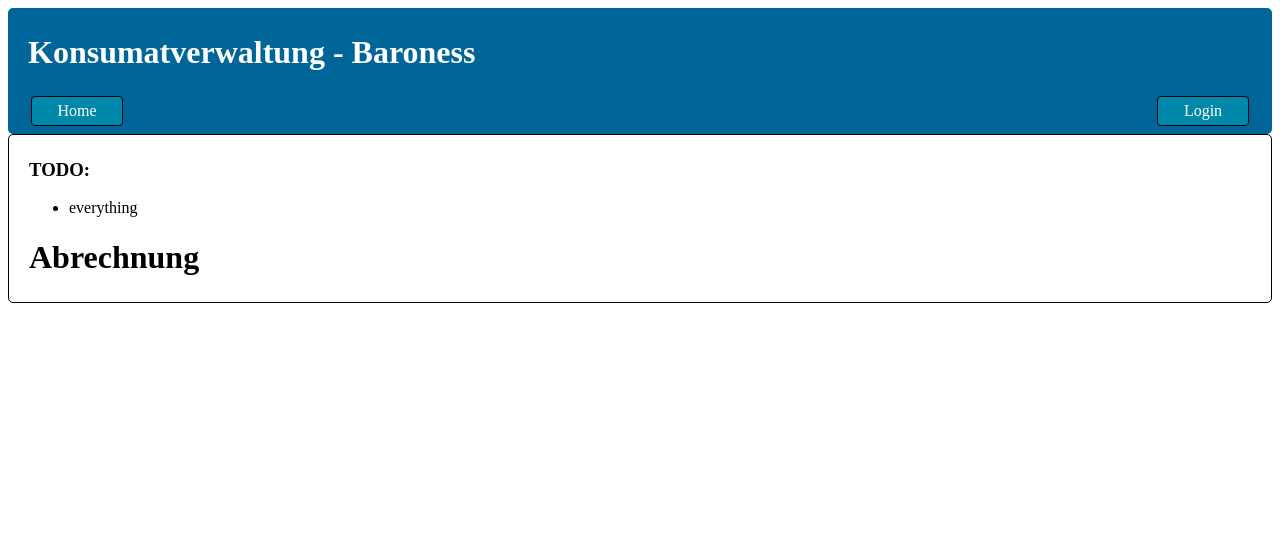
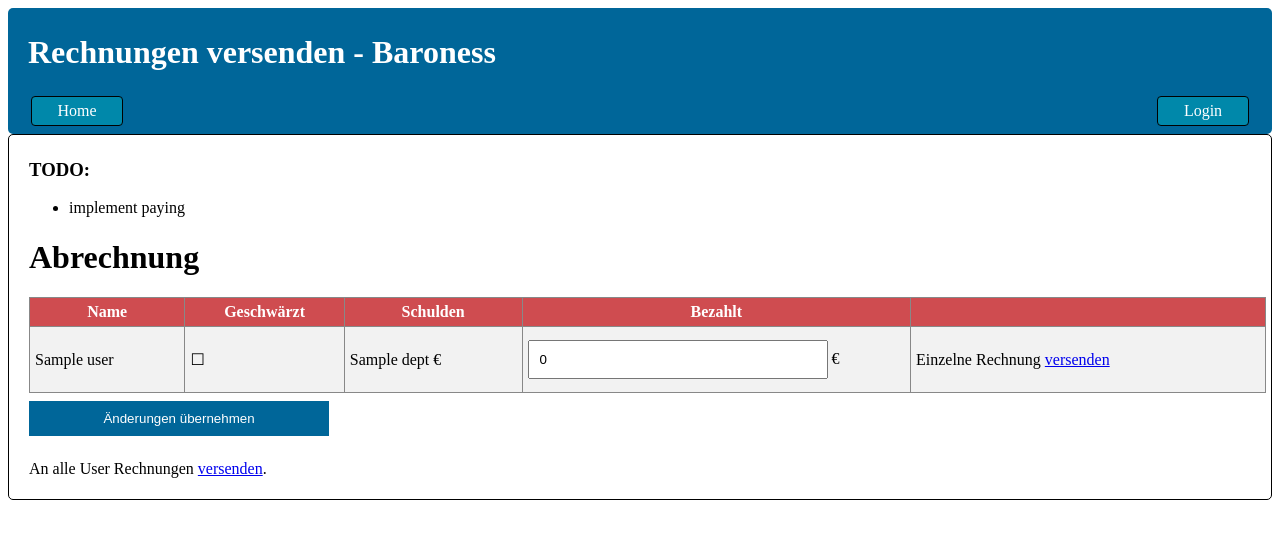
Before and after one commit to ulrichknecht/baroness, a Flask app: template app/templates/billing.html in a window 1280 px wide. Shown: the top 539 px of the page. Run offline with Flask 2, Linux system fonts and the light colour scheme; the template is opened without the code that fills it: most values are stand-ins (such as "Sample title", 1, 10 or a date in 2020).

Commit message:
- add billing pages without function
 only the blank html pages were added and the path was set in views.py
 the actual email functionality has to be added

```diff
--- a/app/templates/billing.html
+++ b/app/templates/billing.html
@@ -1,10 +1,34 @@
 {% extends "base.html"%}
-{% set title = "Konsumatverwaltung" %}
+{% set title = "Rechnungen versenden" %}
 {% block content %}
 	<h3>TODO: </h3>
 	<ul>
-		<li>everything</li>
+		<li>implement paying</li>
 	</ul>
+	{% if success %}
+		<p>{{ success }}</p>
+	{% endif %}
 	<h1>Abrechnung</h1>
-
+	<form name="billing" method="post" action="/billing">
+		<table>
+			<tr>
+				<th>Name</th>
+				<th>Geschwärzt</th>
+				<th>Schulden</th>
+				<th>Bezahlt</th>
+				<th></th>
+			</tr>
+			{% for user in users %}
+			<tr>
+				<td>{{user.longname}}</td>
+				<td>{% if user.isblack %} &#9745; {% else %} &#9744; {% endif %}</td>
+				<td>{{dept}} € </td>
+				<td> <input  type="number" name="{{user.name}}_payed" step="any" required value="0" /> € </td>
+				<td>Einzelne Rechnung <a href="/billing/send_personal_bill/{{user.name}}">versenden</a></td>
+			</tr>
+			{% endfor %}
+		</table>
+		<input type="submit" value="Änderungen übernehmen">
+	</form>
+	<p>An alle User Rechnungen <a href="/billing/send_all_bills"> versenden</a>.</p>
 {% endblock %}
```
Also changed, not shown: app/templates/billing_mass_mail.html (added, +23 -0 lines), app/templates/billing_personal.html (added, +23 -0 lines), app/views.py (+27 -2 lines).
